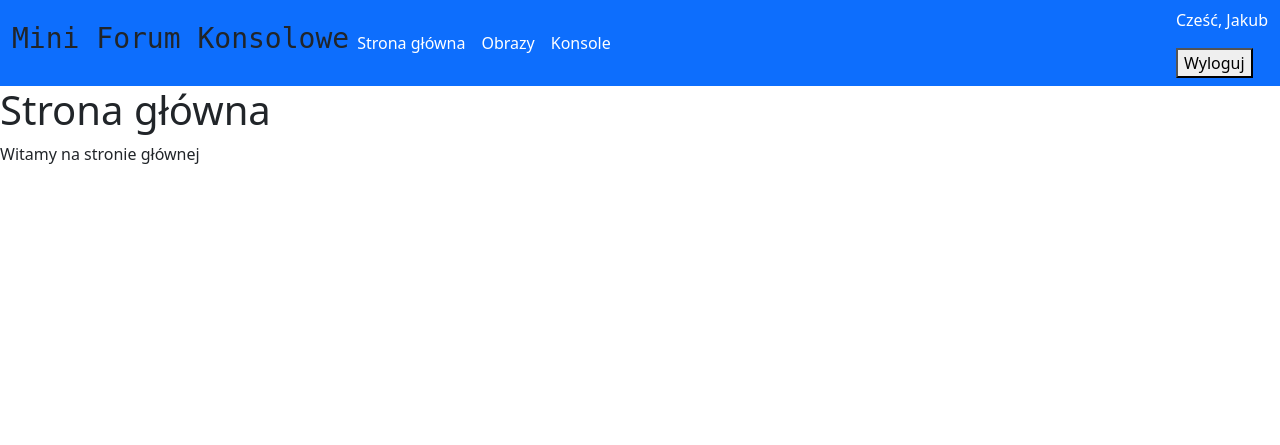
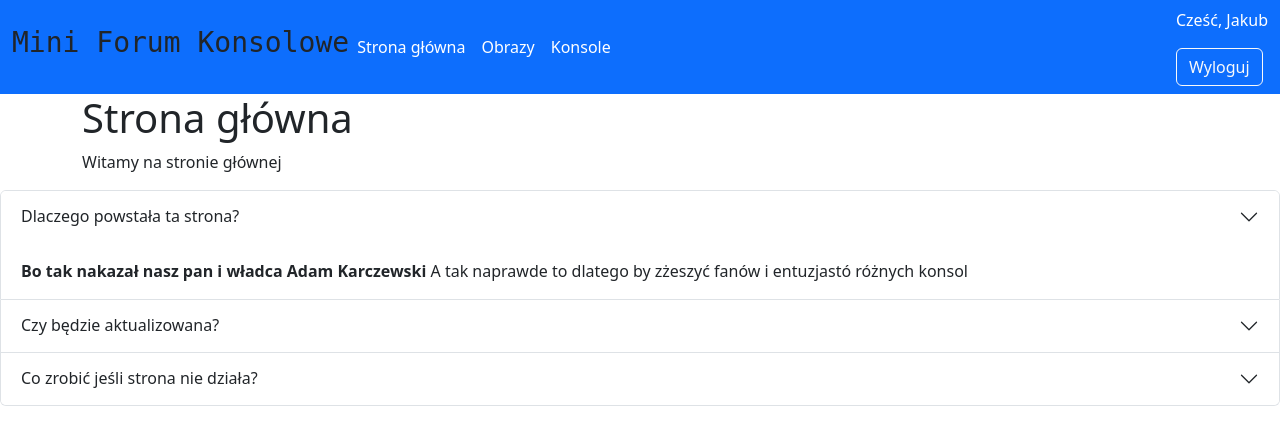
Before and after one commit to Jakub3Tp/miniForum, a Django app: page /account/ in a window 1280 px wide. Shown: the top 445 px of the page. Run offline with Django 5.2, Linux system fonts and the light colour scheme; a user stored in the database is signed in.

Commit message:
29.12.2024_Jakub_Bootstrap

```diff
--- a/account/templates/account/dashboard.html
+++ b/account/templates/account/dashboard.html
@@ -3,6 +3,47 @@
 {% block title %}Strona Główna{% endblock %}
 
 {% block content %}
-    <h1>Strona główna</h1>
-    <p>Witamy na stronie głównej</p>
+    <div class="container">
+        <h1>Strona główna</h1>
+        <p>Witamy na stronie głównej</p>
+    </div>
+
+<div class="accordion">
+  <div class="accordion-item">
+    <h2 class="accordion-header">
+      <button class="accordion-button collapsed" type="button" data-bs-toggle="collapse" data-bs-target="#collapseOne" aria-expanded="true" aria-controls="collapseOne">
+        Dlaczego powstała ta strona?
+      </button>
+    </h2>
+    <div id="collapseOne" class="accordion-collapse collapse show" data-bs-parent="#accordionExample">
+      <div class="accordion-body">
+        <strong>Bo tak nakazał nasz pan i władca Adam Karczewski</strong> A tak naprawde to dlatego by zżeszyć fanów i entuzjastó różnych konsol
+      </div>
+    </div>
+  </div>
+  <div class="accordion-item">
+    <h2 class="accordion-header">
+      <button class="accordion-button collapsed" type="button" data-bs-toggle="collapse" data-bs-target="#collapseTwo" aria-expanded="false" aria-controls="collapseTwo">
+        Czy będzie aktualizowana?
+      </button>
+    </h2>
+    <div id="collapseTwo" class="accordion-collapse collapse" data-bs-parent="#accordionExample">
+      <div class="accordion-body">
+        <strong>To zależy od społeczności</strong>
+      </div>
+    </div>
+  </div>
+  <div class="accordion-item">
+    <h2 class="accordion-header">
+      <button class="accordion-button collapsed" type="button" data-bs-toggle="collapse" data-bs-target="#collapseThree" aria-expanded="false" aria-controls="collapseThree">
+        Co zrobić jeśli strona nie działa?
+      </button>
+    </h2>
+    <div id="collapseThree" class="accordion-collapse collapse" data-bs-parent="#accordionExample">
+      <div class="accordion-body">
+        <strong>Poprosić pana Adama o naprawienie</strong>
+      </div>
+    </div>
+  </div>
+</div>
 {% endblock %}
--- a/account/templates/base.html
+++ b/account/templates/base.html
@@ -11,13 +11,13 @@
         <span class="logo" style="font-family: OCR A Std, monospace"><h3>Mini Forum Konsolowe</h3></span>
         {% if request.user.is_authenticated %}
         <ul class="navbar-nav me-auto mb-2 mb-lg-0">
-        <li {% if section == "dashboard" %}class="class="nav-item"{% endif %}>
-            <a class="nav-link" style="color: white" href="{% url "dashboard" %}">Strona główna</a>
+        <li {% if section == "dashboard" %} class="nav-item" {% endif %}>
+            <a class="nav-link" style="color: white" href="{% url 'dashboard' %}">Strona główna</a>
         </li>
-        <li {% if section == "images" %}class="class="nav-item"{% endif %}>
+        <li {% if section == "images" %} class="nav-item" {% endif %}>
             <a class="nav-link" style="color: white" href="#">Obrazy</a>
         </li>
-         <li {% if section == "consoles" %}class="class="nav-item"{% endif %}>
+         <li {% if section == "consoles" %} class="nav-item" {% endif %}>
             <a class="nav-link" style="color: white" href="#">Konsole</a>
         </li>
         </ul>
@@ -27,14 +27,13 @@
             {% if request.user.is_authenticated %}
                 <p style="color: white">Cześć, {{ request.user.first_name|default:request.user.username }}</p>
                 <form action="{% url 'logout' %}" method="post">
-                    <button type="submit">Wyloguj</button>
+                    <button type="submit" class="btn btn-outline-light">Wyloguj</button>
                 {% csrf_token %}
                 </form>
                 {% else %}
                 <a href="{% url 'login' %}" style="color: white">Zaloguj</a>
             {% endif %}
         </span>
-    </span>
         </div>
     </nav>
 
--- a/account/templates/registration/logged_out.html
+++ b/account/templates/registration/logged_out.html
@@ -3,6 +3,8 @@
 {% block title %}Wylogowanie{% endblock %}
 
 {% block content %}
-	<h1>Wylogowanie</h1>
-    <p>Zostałeś pomyślnie wylogowny. <a href="{% url 'login' %}">Zaloguj się ponownie</a></p>
+    <div class="container">
+        <h1>Wylogowanie</h1>
+        <p>Zostałeś pomyślnie wylogowny. <a href="{% url 'login' %}">Zaloguj się ponownie</a></p>
+    </div>
 {% endblock %}
--- /dev/null
+++ b/package.json
@@ -0,0 +1,5 @@
+{
+  "dependencies": {
+    "bootstrap": "^5.3.3"
+  }
+}
```
Also changed, not shown: db.sqlite3, package-lock.json (added).
